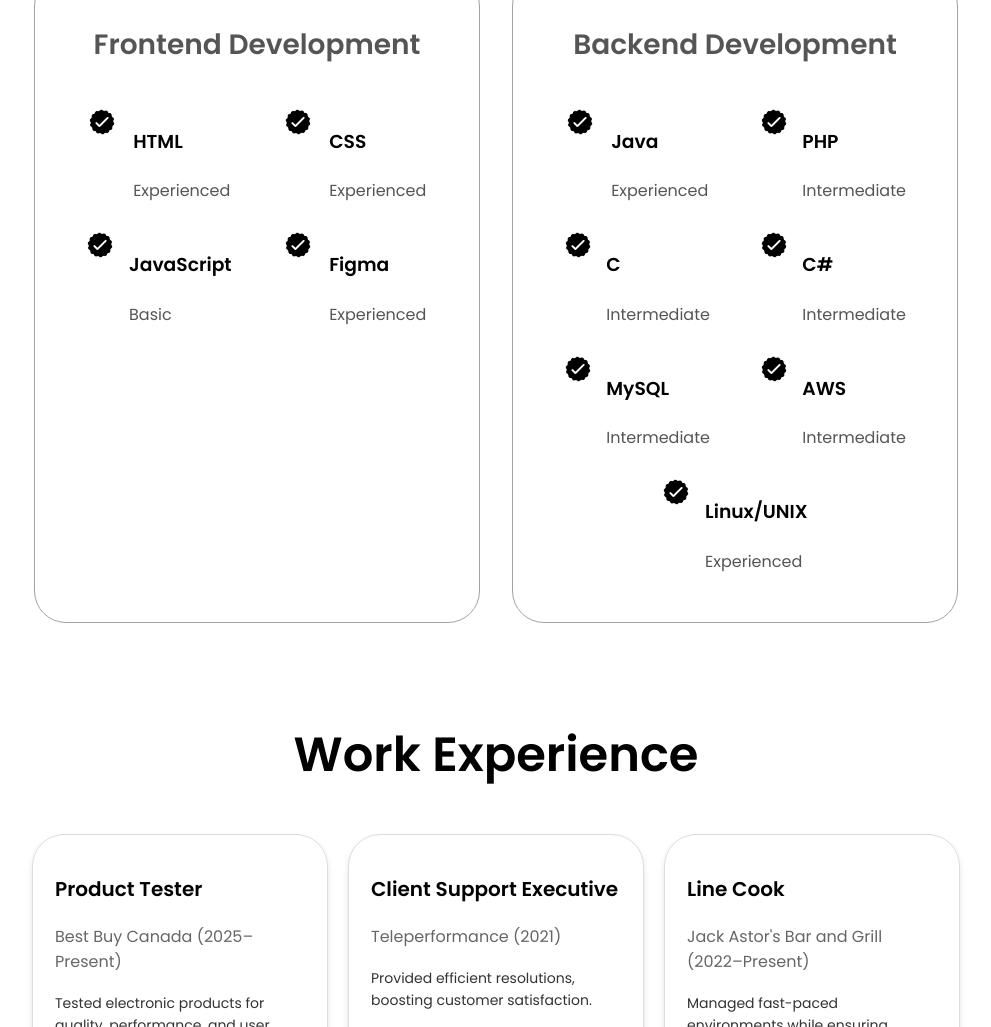
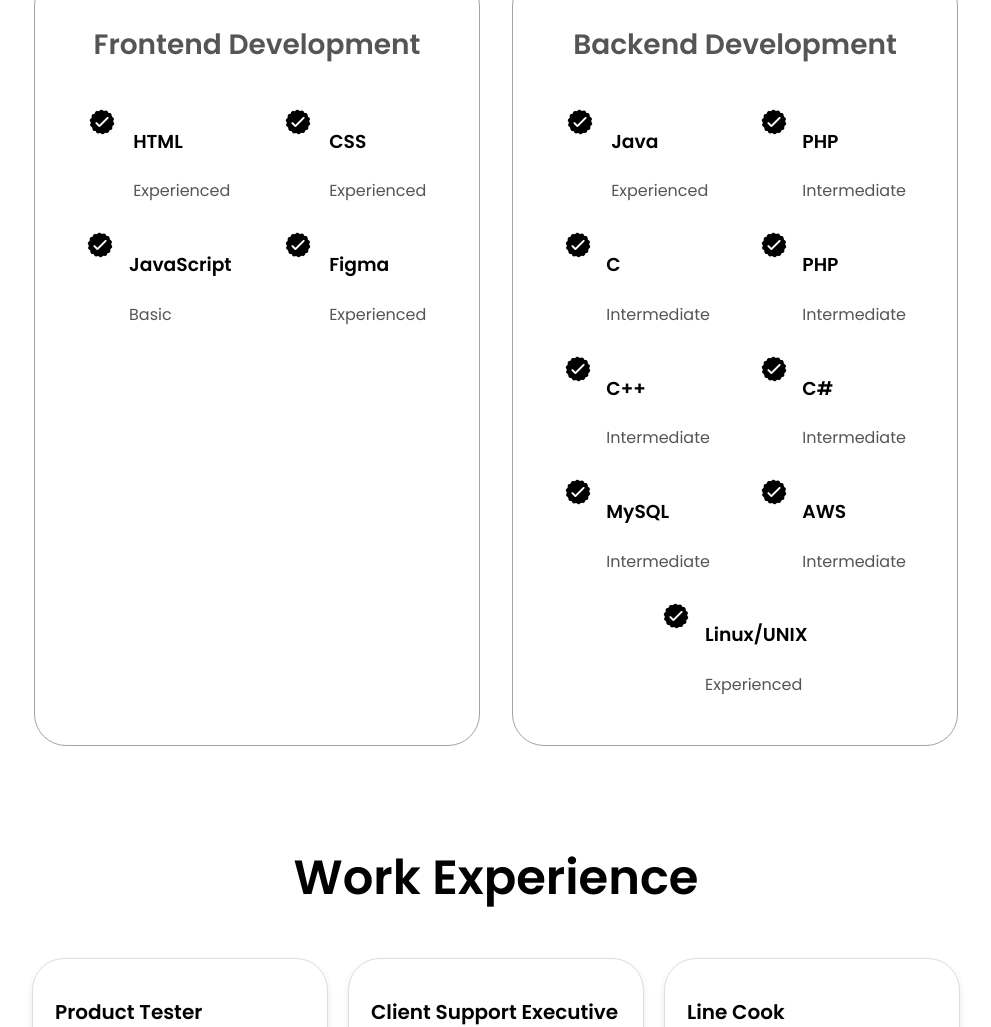
Before and after one commit to notyourAryan/ResumeMain, a plain HTML site: page index.html in a window 1280 px wide. Shown: the part 1879-2906 px from the top of the page, without its empty margins (144-1135 px from the left). Drawn offline with Linux system fonts and the light colour scheme.

Commit message:
Update index.html

```diff
--- a/index.html
+++ b/index.html
@@ -212,6 +212,28 @@
                 <article>
                   <img
                     src="./assets/checkmark.png"
+                    alt="Experience icon"
+                    class="icon"
+                  />
+                  <div>
+                    <h3>PHP</h3>
+                    <p>Intermediate</p>
+                  </div>
+                </article>
+                <article>
+                  <img
+                    src="./assets/checkmark.png"
+                    alt="Experience icon"
+                    class="icon"
+                  />
+                  <div>
+                    <h3>C++</h3>
+                    <p>Intermediate</p>
+                  </div>
+                </article>
+                <article>
+                  <img
+                    src="./assets/checkmark.png"
                      alt="Experience icon"
                     class="icon"
                   />
```
